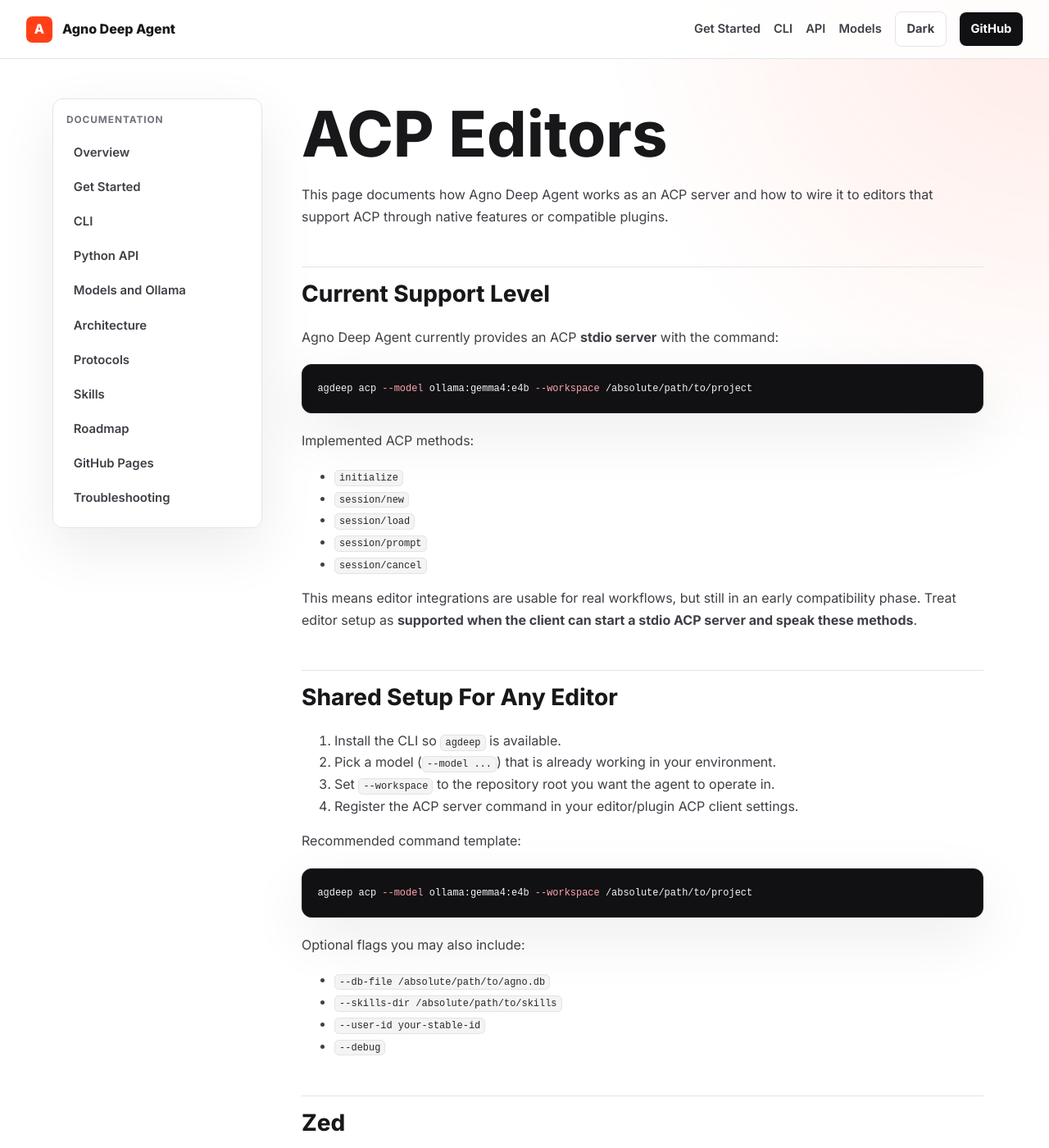
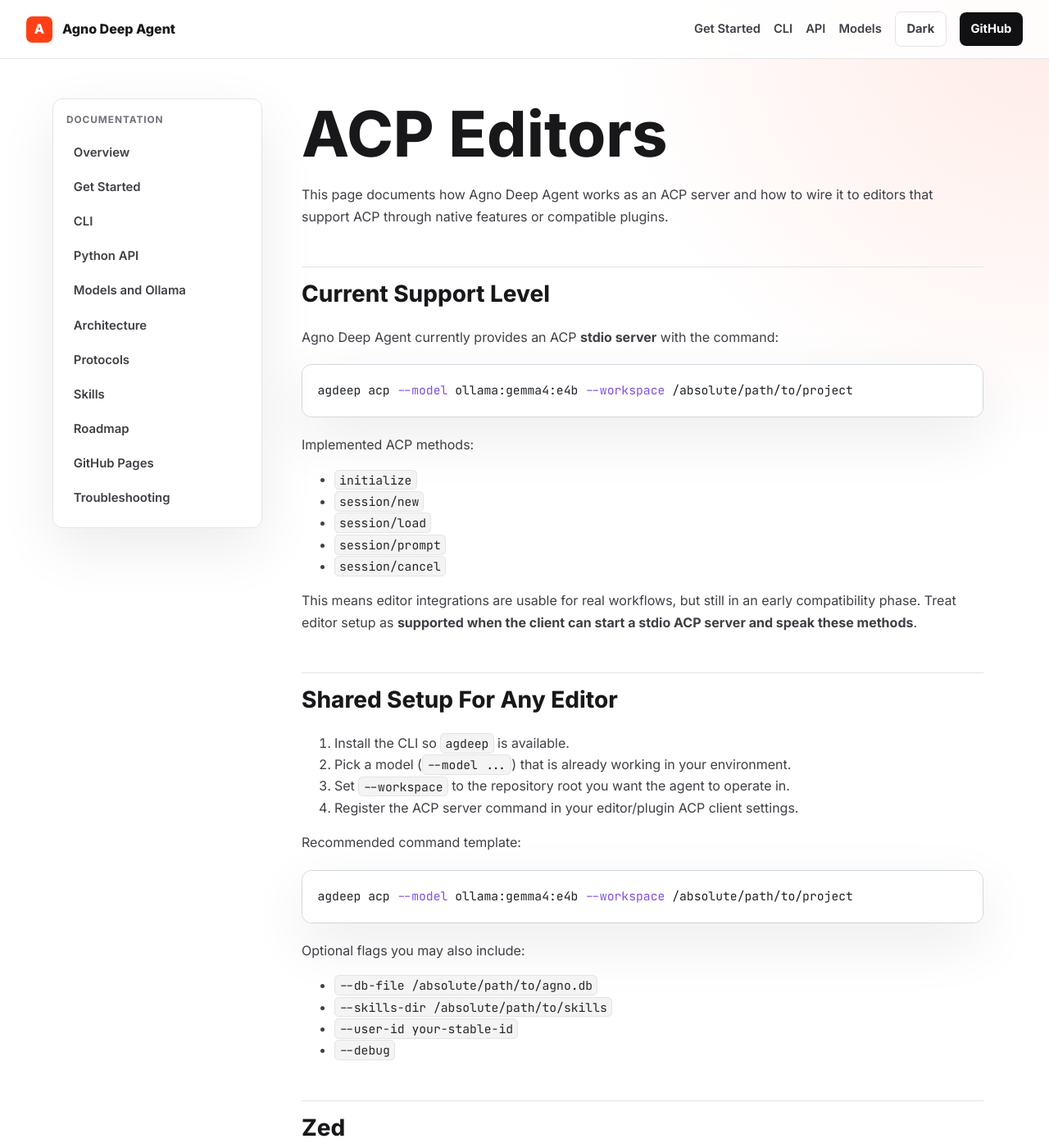
Before and after one commit to devalexandre/Agno-Deep-Agents, a Jekyll site: the page built from docs/acp-editors.md, in a window 1280 px wide and 1400 px high. Shown: the whole window at 82% size. Built offline with Jekyll 4.4.1, drawn with Linux system fonts in a browser that asks for light colours; some of the changed text lies outside the part shown.

````diff
--- a/docs/_layouts/default.html
+++ b/docs/_layouts/default.html
@@ -22,6 +22,7 @@
     <link rel="preconnect" href="https://fonts.googleapis.com">
     <link rel="preconnect" href="https://fonts.gstatic.com" crossorigin>
     <link href="https://fonts.googleapis.com/css2?family=Inter:wght@400;500;600;700;750;800&display=swap" rel="stylesheet">
+    <link href="https://fonts.googleapis.com/css2?family=JetBrains+Mono:wght@400;500;700&display=swap" rel="stylesheet">
     <link rel="stylesheet" href="{{ '/assets/css/style.css' | relative_url }}?v={{ site.time | date: '%s' }}">
   </head>
   <body>
--- a/docs/acp-editors.md
+++ b/docs/acp-editors.md
@@ -124,6 +124,64 @@ Validation checklist:
 - If your editor expects additional ACP methods, verify compatibility with the
   currently implemented method set above.
 
+### ACP Client Not Connecting (Quick Diagnostic)
+
+If your ACP client failed to connect during testing, use this quick checklist
+in order:
+
+1. **Verify the exact command outside the editor**
+
+   Run the same server command in a terminal first:
+
+   ```bash
+   agdeep acp --model ollama:gemma4:e4b --workspace /absolute/path/to/project --debug
+   ```
+
+   If this fails, fix the CLI/model/workspace issue before trying the editor
+   again.
+
+2. **Confirm the editor can find `agdeep`**
+
+   Many editor/plugin processes run with a different PATH than your shell.
+   Prefer an absolute binary path in ACP client config when possible.
+
+3. **Use stdio transport only**
+
+   Agno Deep Agent ACP currently runs as a stdio server. Do not configure HTTP,
+   WebSocket, or custom transport adapters unless your ACP client explicitly
+   wraps stdio correctly.
+
+4. **Ensure `--workspace` is valid and absolute**
+
+   Relative paths or missing directories commonly break startup before ACP
+   `initialize` is exchanged.
+
+5. **Avoid wrappers that write to stdout**
+
+   ACP protocol frames are exchanged via stdout/stdin. Any extra stdout output
+   from shell wrappers, startup scripts, or plugin hooks can corrupt the
+   handshake and look like a connection failure.
+
+6. **Check expected handshake sequence**
+
+   A healthy connection should call:
+
+   - `initialize`
+   - `session/new` (or `session/load`)
+   - `session/prompt`
+
+   If your client requires methods outside this set, the integration may not be
+   compatible yet.
+
+7. **Retest with a minimal prompt**
+
+   After connection succeeds, test with a short prompt and confirm streamed
+   updates plus cancellation behavior (`session/cancel`).
+
+These steps usually isolate whether the issue is: command startup, PATH,
+workspace/config, transport mismatch, stdout contamination, or ACP method
+compatibility.
+
 ## What Is Not Claimed Yet
 
 - No claim of complete ACP feature parity across all editor clients.
--- a/docs/assets/css/style.css
+++ b/docs/assets/css/style.css
@@ -13,23 +13,24 @@ html[data-theme="light"] {
   --agno-border: #e4e4e7;
   --agno-inline-code-bg: #f4f4f5;
   --agno-inline-code-text: #27272a;
-  --agno-code-bg: #111113;
-  --agno-code-text: #f4f4f5;
-  --agno-code-border: #27272a;
+  --agno-code-bg: #ffffff;
+  --agno-code-text: #1f2328;
+  --agno-code-border: #d0d7de;
+  --agno-code-font: "JetBrains Mono", ui-monospace, SFMono-Regular, Menlo, Monaco, Consolas, "Liberation Mono", "Courier New", monospace;
   --agno-table-head: #fafafa;
   --agno-shadow: 0 24px 70px rgba(17, 17, 19, 0.08);
   --agno-header-bg: rgba(255, 255, 255, 0.86);
   --agno-radial: rgba(255, 64, 23, 0.11);
   --agno-link: #c92d11;
   --agno-link-hover: #ff4017;
-  --agno-token-comment: #9ca3af;
-  --agno-token-keyword: #ff7a45;
-  --agno-token-string: #7dd3fc;
-  --agno-token-number: #fbbf24;
-  --agno-token-name: #f8fafc;
-  --agno-token-function: #a7f3d0;
-  --agno-token-class: #fda4af;
-  --agno-token-operator: #f4f4f5;
+  --agno-token-comment: #6e7781;
+  --agno-token-keyword: #cf222e;
+  --agno-token-string: #0a3069;
+  --agno-token-number: #0550ae;
+  --agno-token-name: #1f2328;
+  --agno-token-function: #953800;
+  --agno-token-class: #8250df;
+  --agno-token-operator: #1f2328;
 }
 
 @media (prefers-color-scheme: dark) {
@@ -45,9 +46,9 @@ html[data-theme="light"] {
     --agno-border: #27272a;
     --agno-inline-code-bg: #27272a;
     --agno-inline-code-text: #fafafa;
-    --agno-code-bg: #09090b;
-    --agno-code-text: #f4f4f5;
-    --agno-code-border: #3f3f46;
+    --agno-code-bg: #0b0c0e;
+    --agno-code-text: #d4d4d4;
+    --agno-code-border: #30363d;
     --agno-table-head: #202023;
     --agno-shadow: 0 24px 70px rgba(0, 0, 0, 0.36);
     --agno-header-bg: rgba(17, 17, 19, 0.86);
@@ -70,15 +71,23 @@ html.dark {
   --agno-border: #27272a;
   --agno-inline-code-bg: #27272a;
   --agno-inline-code-text: #fafafa;
-  --agno-code-bg: #09090b;
-  --agno-code-text: #f4f4f5;
-  --agno-code-border: #3f3f46;
+  --agno-code-bg: #0b0c0e;
+  --agno-code-text: #d4d4d4;
+  --agno-code-border: #30363d;
   --agno-table-head: #202023;
   --agno-shadow: 0 24px 70px rgba(0, 0, 0, 0.36);
   --agno-header-bg: rgba(17, 17, 19, 0.86);
   --agno-radial: rgba(255, 64, 23, 0.16);
   --agno-link: #ff7a45;
   --agno-link-hover: #ff4017;
+  --agno-token-comment: #6a9955;
+  --agno-token-keyword: #569cd6;
+  --agno-token-string: #ce9178;
+  --agno-token-number: #b5cea8;
+  --agno-token-name: #9cdcfe;
+  --agno-token-function: #dcdcaa;
+  --agno-token-class: #4ec9b0;
+  --agno-token-operator: #d4d4d4;
 }
 
 * {
@@ -284,7 +293,15 @@ code {
   border-radius: 0.35rem;
   background: var(--agno-inline-code-bg);
   color: var(--agno-inline-code-text);
+  font-family: var(--agno-code-font);
   font-size: 0.92em;
+}
+
+code,
+kbd,
+pre,
+samp {
+  font-family: var(--agno-code-font);
 }
 
 pre,
````
Also changed, not shown: agno_deep_agents/acp_server.py (+8 -4 lines).
